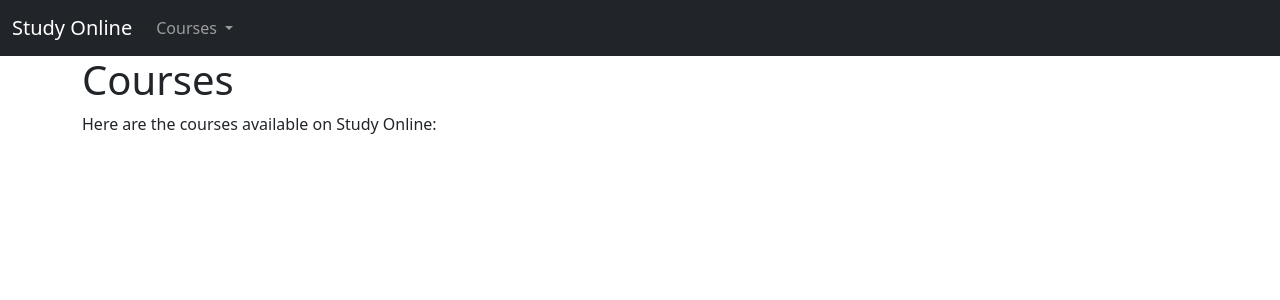
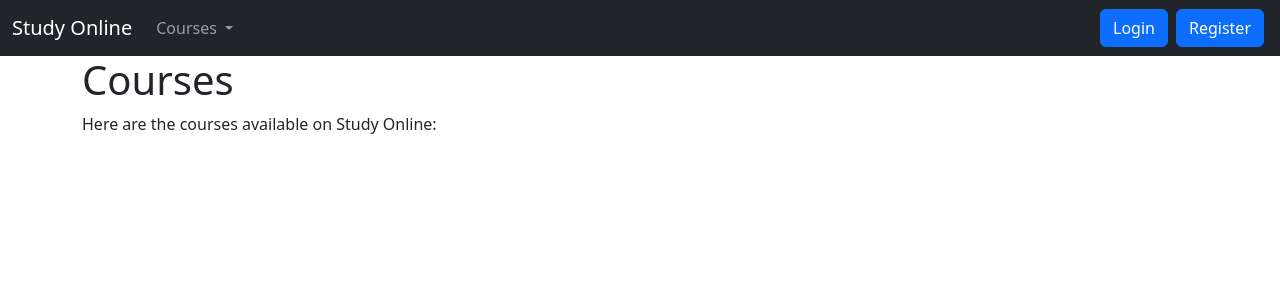
Before and after one commit to mathisdlg/StudyOnline, a Django app: page /courses/ in a window 1280 px wide. Shown: the top 300 px of the page. Run offline with Django 4.2, Linux system fonts and the light colour scheme; data that the repository does not hold is empty; some libraries are stand-ins or nearby versions.

Commit message:
Modify navbar style

```diff
--- a/playground/templates/components/navbar.html
+++ b/playground/templates/components/navbar.html
@@ -23,11 +23,11 @@
                 {% endif %}
             </ul>
             {% if request.COOKIES.user_token %}
-                <a class="nav-link" aria-current="page" href="{% url 'profile' %}">Profile</a>
-                <a class="nav-link" aria-current="page" href="{% url 'logout' %}">Logout</a>
+                <a class="btn btn-primary mx-1" aria-current="page" href="{% url 'profile' %}">Profile</a>
+                <a class="btn btn-danger mx-1" aria-current="page" href="{% url 'logout' %}">Logout</a>
             {% else %}
-                <a class="nav-link" aria-current="page" href="{% url 'login' %}">Login</a>
-                <a class="nav-link" aria-current="page" href="{% url 'register' %}">Register</a>
+                <a class="btn btn-primary mx-1" aria-current="page" href="{% url 'login' %}">Login</a>
+                <a class="btn btn-primary mx-1" aria-current="page" href="{% url 'register' %}">Register</a>
             {% endif %}
         </div>
     </div>
```
